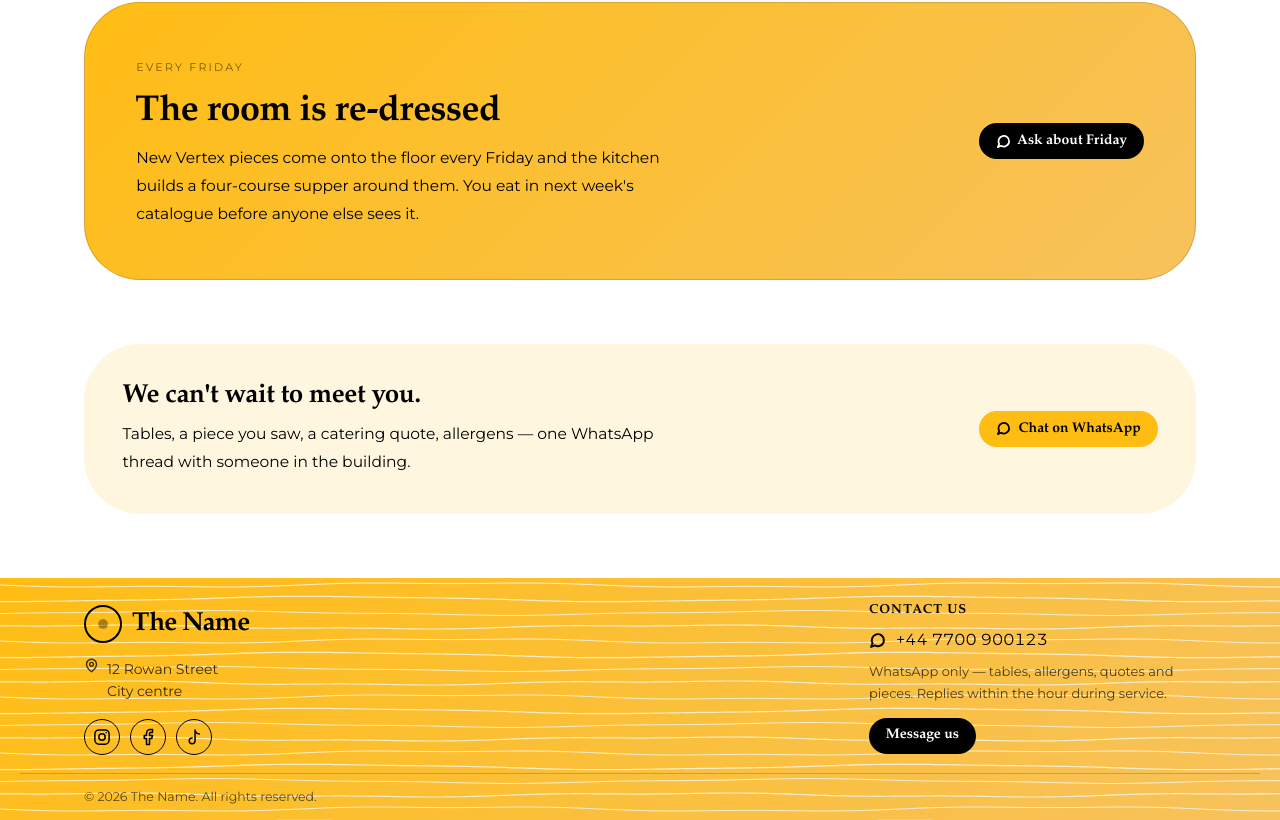
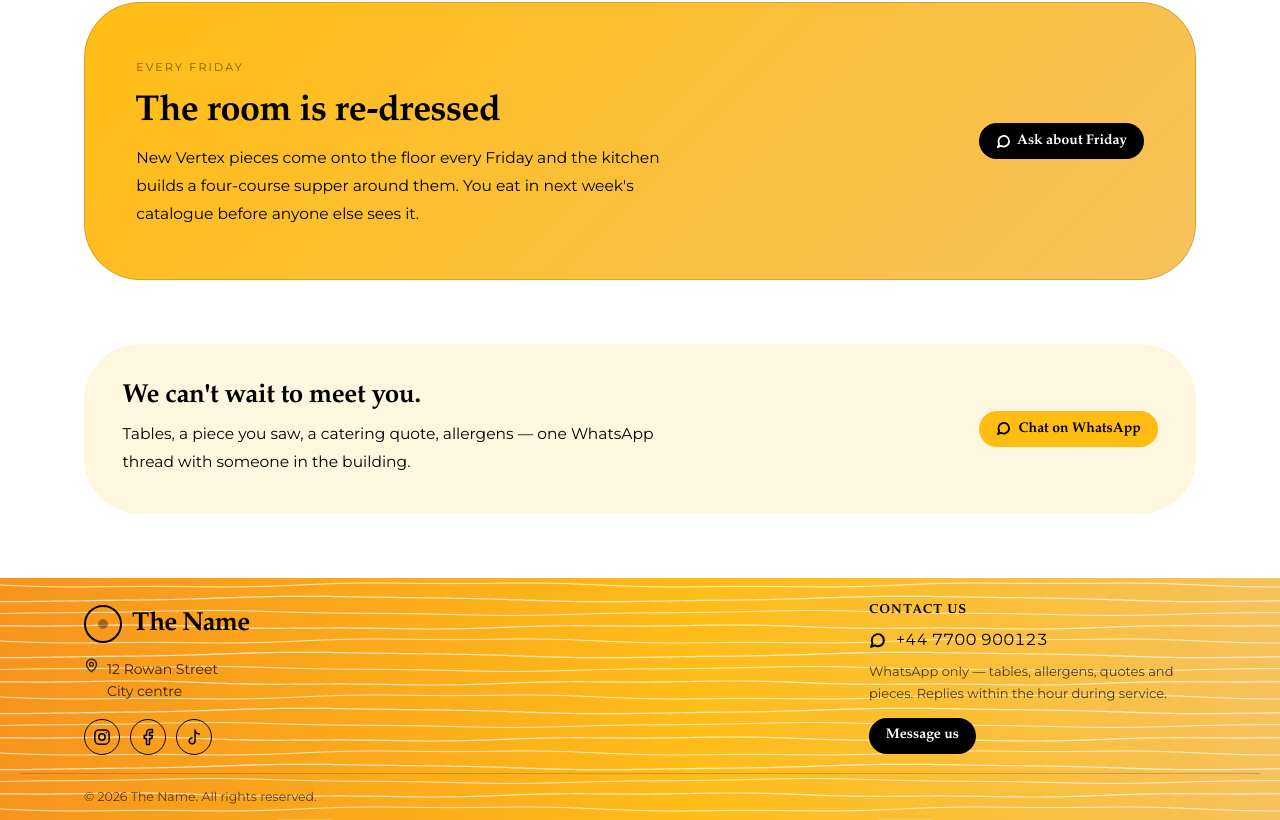
Before and after one commit to amr9/The-Name, a React (Vite) app: page / in a window 1280 px wide. Shown: the part 4237-5057 px from the top of the page. Built offline with nearby package versions, Linux system fonts and the light colour scheme.

Commit message:
background gradient

```diff
--- a/src/components/Footer/Footer.css
+++ b/src/components/Footer/Footer.css
@@ -3,10 +3,10 @@
    a seamlessly tiling SVG in public/media/brand/ — swap that file to retune
    the line weight, spacing or waviness. */
 .footer {
-  background-color: var(--color-accent);
+  background-color: #febd19;
   background-image:
     url('/media/brand/footer-pattern.svg'),
-    var(--gradient-accent);
+    var(--gradient-panel);
   background-repeat: repeat, no-repeat;
   background-size: 600px 56px, cover;
   color: var(--color-black);
--- a/src/styles/theme.css
+++ b/src/styles/theme.css
@@ -27,6 +27,13 @@
   --color-accent-800: #4d3900;
 
   /* Named brand gradients — reuse these rather than writing ad-hoc ones. */
+  /* The yellow panel gradient from the guideline artwork (cover / p.2).
+     Decoded from the PDF's own shading functions rather than eyeballed:
+     deep orange -> yellow -> light gold, running left to right. Note these
+     sit a shade off the documented FFBD14/F7C25C swatches — this is what the
+     artwork actually uses. */
+  --gradient-panel: linear-gradient(to right, #f7941d 0%, #febd19 55%, #f6c25c 100%);
+
   --gradient-dark: linear-gradient(135deg, var(--color-gray), var(--color-black));
   --gradient-light: linear-gradient(135deg, var(--color-white), var(--color-surface));
   --gradient-accent: linear-gradient(135deg, var(--color-accent), var(--color-accent-400));
```
Also changed, not shown: 1 other file (tests, documents, lock files or other folders).
